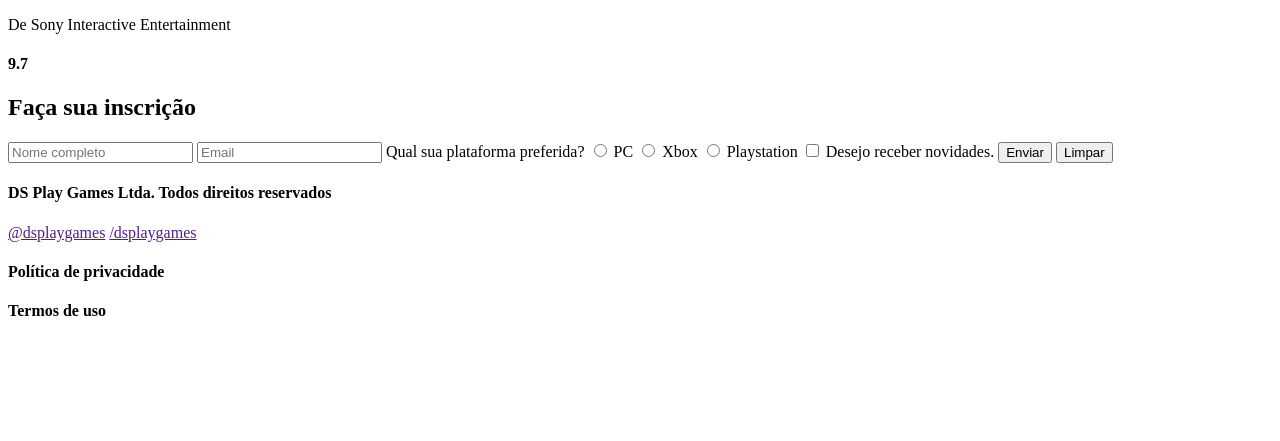
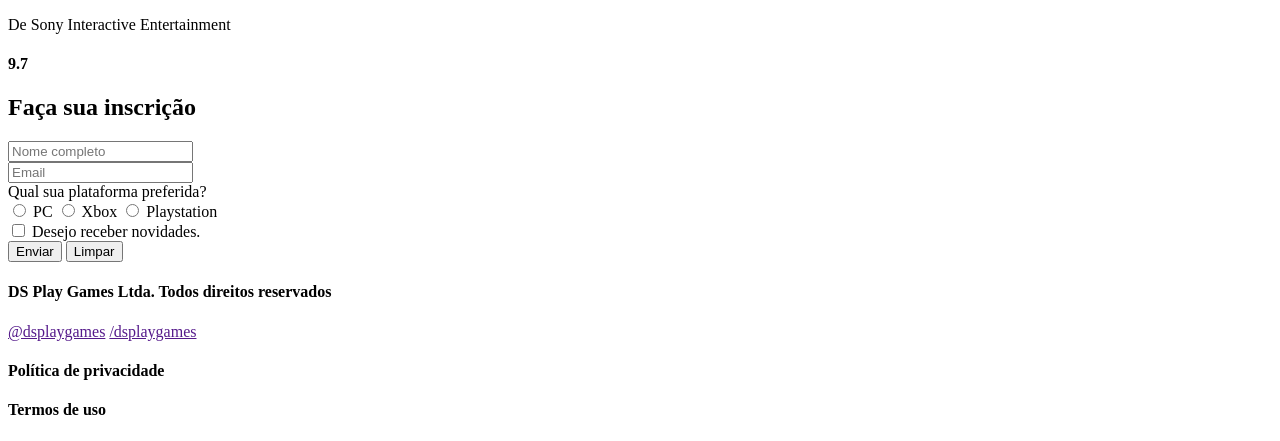
Before and after one commit to FabioL-96/Desafio.HTML--Estrutura.e.Semantica, a plain HTML site: page MyProject/index.html in a window 1280 px wide. Shown: the part 2135-2576 px from the top of the page. Before the commit the page ends 2477 px from the top, so only its background shows below. Drawn offline with Linux system fonts and the light colour scheme.

Commit message:
Atualização na seção formulário <form section update/>

```diff
--- a/MyProject/index.html
+++ b/MyProject/index.html
@@ -132,30 +132,42 @@
                     </div>
                 </div>
             </div>
-
         </section>
 
         <section id="signUp">
             <h2>Faça sua inscrição</h2>
 
             <form action="">
+                <div>
                     <input type="text" placeholder="Nome completo" />
+                </div>
+
+                <div>
                     <input type="email" placeholder="Email" />
+                </div>
 
+                <div>
                     <label for="ctrl-platform">Qual sua plataforma preferida?</label>
-
+                    <div id="ctrl-platform">
                         <input type="radio" name="platform" id="ctrl-platform-1" />
                         <label for="ctrl-platform-1">PC</label>
                         <input type="radio" name="platform" id="ctrl-platform-2" />
                         <label for="ctrl-platform-2">Xbox</label>
                         <input type="radio" name="platform" id="ctrl-platform-3" />
                         <label for="ctrl-platform-3">Playstation</label>
+                    </div>
+                </div>
 
+                <div>
                     <input type="checkbox" />
-                <label for="">Desejo receber novidades.</label>
+                    <label for="newsletter">Desejo receber novidades.</label>
+                </div>
 
+                <div>
                     <input type="submit" value="Enviar" />
                     <input type="reset" value="Limpar" />
+                </div>
+
             </form>
         </section>
     </main>
```
Lines whose indentation alone changed are shown as unchanged.
